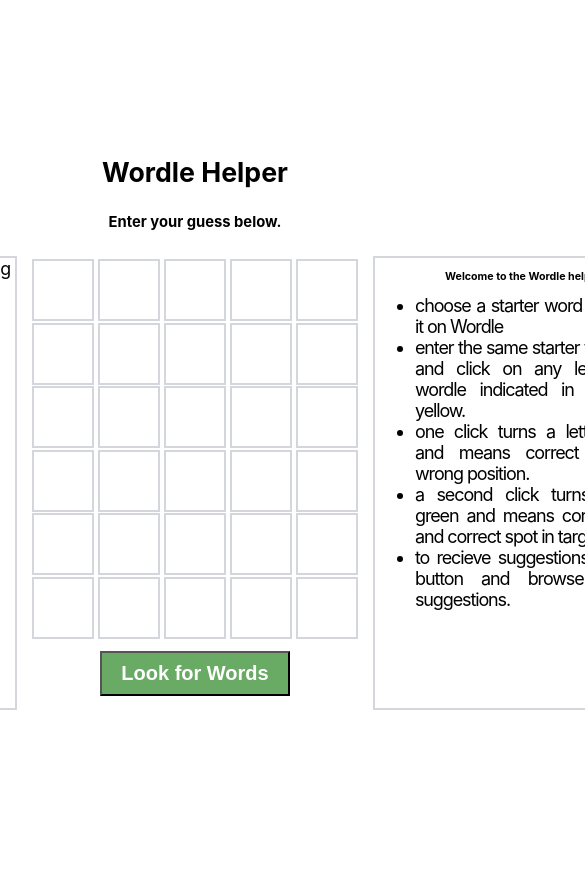
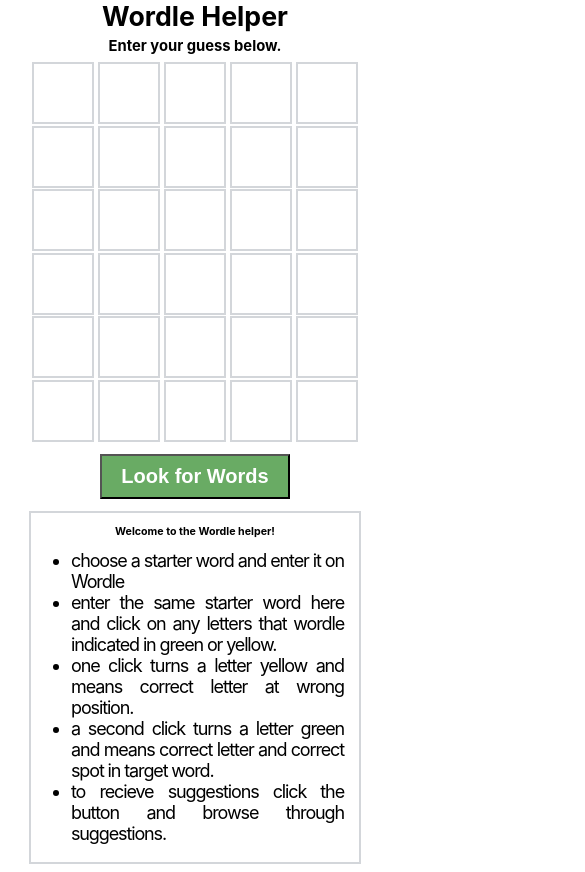
Before and after one commit to MrJanHorak/wordle-solution-helper, a React (Create React App) app: page / in a window 390 px wide. Shown: the top 872 px of the page, 585 px wide, since content can reach past the window. Before the commit the page ends 844 px from the top, so only its background shows below. Built offline with nearby package versions, Linux system fonts and the light colour scheme.

Commit message:
add css responsiveness

```diff
--- a/src/styles/Landing.css
+++ b/src/styles/Landing.css
@@ -18,6 +18,19 @@ button:hover {
 
 button:active {
   background-color: #787c7f;
+}
+
+h6{
+  font-size: .6em;
+  margin: 12px;
+}
+
+ul {
+  margin-top: 0;
+  font-size: 18px;
+  text-align: justify;
+  margin-right: 15px;
+  letter-spacing:-.1ch;
 }
 
 /* input {
@@ -97,13 +110,10 @@ button:active {
 
 .tips {
   border: 2px solid #d3d6da;
-  width: 300px;
 }
 
 .word-suggestions {
   border: 2px solid #d3d6da;
-  width: 300px;
-  height: 450px;
   overflow-y: auto;
   overflow-x: hidden;
   display: flex;
@@ -132,15 +142,52 @@ button:active {
   background: #555;
 }
 
-h6{
-  font-size: .6em;
-  margin: 12px;
+@media screen and (max-width: 970px){
+  h2{
+    margin:0;
+  }
+
+  h5{
+    margin: 5px 0 5px 0;
+  }
+
+  .tip-suggestion-container{
+    display: flex;
+    flex-direction: column;
+    align-items: center;
+  }
+
+  .tips {
+    display: none;
+    flex-direction: column;
+    border: 2px solid #d3d6da;
+    width: 328px;
+    align-items: center;
+    justify-items: center;
+    background-color: #787c7f;
+    margin: 0 0 18px 0;
+  }
+
+  .word-suggestions {
+    width: 328px;
+    min-height: auto;
+    max-height: 395px;
+    margin-bottom: 8px;
+  }
 }
 
-ul {
-  margin-top: 0;
-  font-size: 18px;
-  text-align: justify;
-  margin-right: 15px;
-  letter-spacing:-.1ch;
+@media screen and (min-width: 971px){
+
+  .word-suggestions {
+    width: 328px;
+    max-height: 450px;
+  }
+
+  .tips {
+    display: flex;
+    justify-content: center;
+    max-height: 100%;
+    flex-direction: column;
+    width: 300px;
+  }
 }
```
